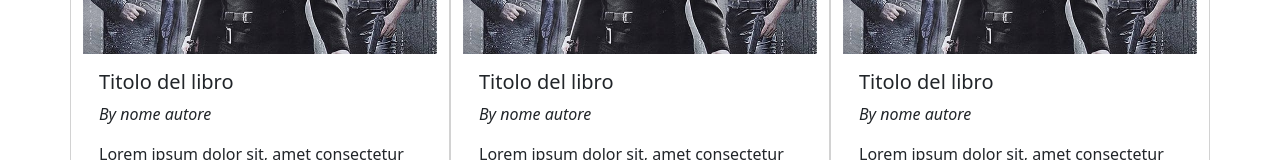
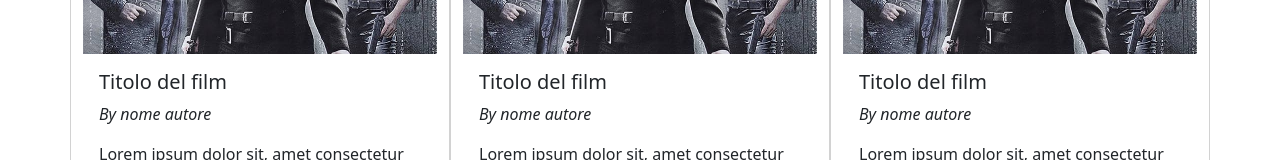
Before and after one commit to valentinobellini/webapp-react, a React (Vite) app: page / in a window 1280 px wide. Shown: the part 389-549 px from the top of the page. Built offline with nearby package versions, Linux system fonts and the light colour scheme.

Commit message:
update MovieCard title

```diff
--- a/src/components/MovieCard.jsx
+++ b/src/components/MovieCard.jsx
@@ -9,7 +9,7 @@ export default function MovieCard() {
                 alt="descrizione img" />
             <div className="card-body">
                 <h5 className="card-title">
-                    Titolo del libro
+                    Titolo del film
                 </h5>
                 <address><i>
                     By nome autore
```
